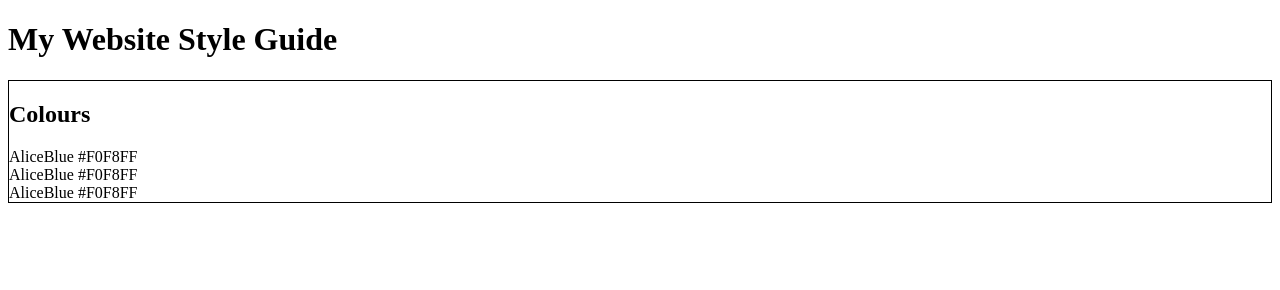
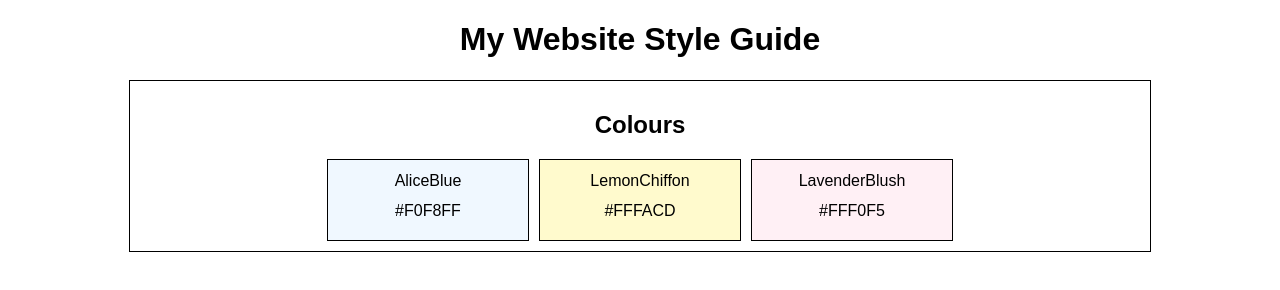
Before and after one commit to lim-zhiyu/Website-Design-System, a plain HTML site: page index.html in a window 1280 px wide. Drawn offline with Linux system fonts and the light colour scheme.

Commit message:
Experiment with CSS rules to beautify the color section.

```diff
--- a/index.html
+++ b/index.html
@@ -6,24 +6,30 @@
     <link rel="stylesheet" href="styles.css">
   </head>
   <body>
-    <h1>My Website Style Guide</h1>
-    <div class="colours">
-      <h2>Colours</h2>
-      <div class="colourBoxContainer">
-        <div class="colourBox">
-          <span class="colourName">AliceBlue</span>
-          <span class="hexValue">#F0F8FF</span>
+    <header>
+      <h1>My Website Style Guide</h1>
+    </header>
+    <main>
+      <div class="colorSection">
+        <div class="sectionTitle">
+          <h2>Colours</h2>
         </div>
-        <div class="colourBox">
-          <span class="colourName">AliceBlue</span>
-          <span class="hexValue">#F0F8FF</span>
-        </div>
-        <div class="colourBox">
-          <span class="colourName">AliceBlue</span>
-          <span class="hexValue">#F0F8FF</span>
+        <div class="colorBoxContainer">
+          <div class="colorBox color1">
+            <span class="colorName">AliceBlue</span>
+            <span class="hexValue">#F0F8FF</span>
+          </div>
+          <div class="colorBox color2">
+            <span class="colorName">LemonChiffon</span>
+            <span class="hexValue">#FFFACD</span>
+          </div>
+          <div class="colorBox color3">
+            <span class="colorName">LavenderBlush</span>
+            <span class="hexValue">#FFF0F5</span>
+          </div>
         </div>
       </div>
-    </div>
+    </main>
   </body>
 </html>
 
--- a/styles.css
+++ b/styles.css
@@ -1,4 +1,61 @@
-/*Colours section*/
-.colours {
+/*Global rules*/
+body {
+  font-family: sans-serif;
+}
+
+
+
+header {
+  text-align: center;
+}
+
+
+
+/*colors section*/
+.colorSection {
+  display: flex;
+  flex-direction: column;
+  width: 1000px;
+  margin: 0 auto;
   border: 1px solid black;
+  padding: 10px;
 }
+
+.sectionTitle {
+  text-align: center;
+}
+
+.colorBoxContainer {
+  display: flex;
+  justify-content: center;
+}
+
+.colorBox {
+  display: inline-block;
+  border: 1px solid black;
+  min-width: 200px;
+  height: 80px;
+  margin: 0 5px;
+  text-align: center;
+}
+
+.colorName {
+  display: block;
+  margin: 12px 0;
+}
+
+.hexValue {
+  display: block;
+}
+
+.color1 {
+  background-color: AliceBlue;
+}
+
+.color2 {
+  background-color: LemonChiffon;
+}
+
+.color3 {
+  background-color: LavenderBlush;
+}
```
